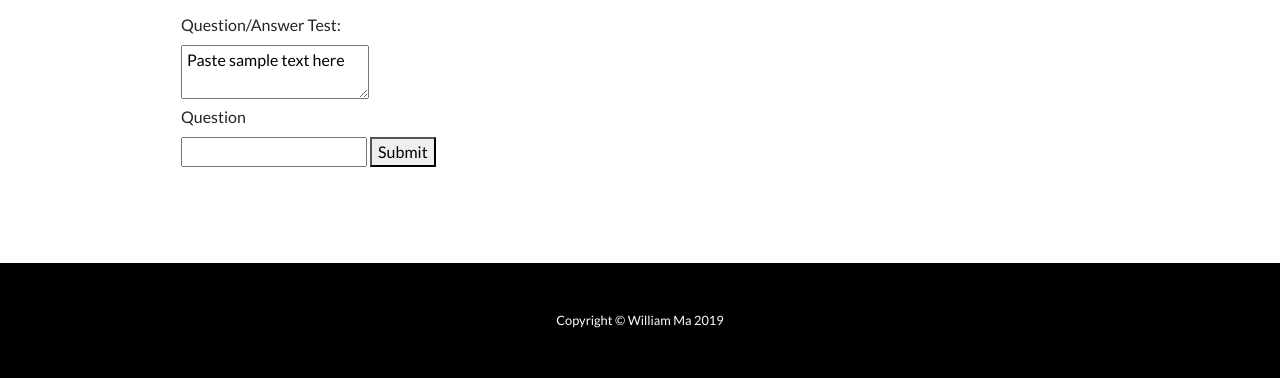
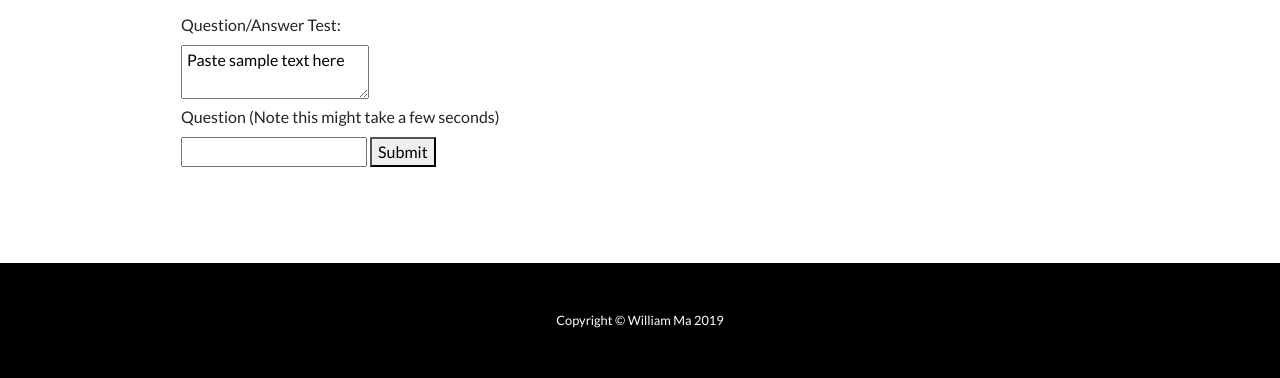
Before and after one commit to wmaucla/turbo-invention, a Flask app: page /qa_page in a window 1280 px wide. Shown: the part 1180-1558 px from the top of the page. Run offline with Flask 2, Linux system fonts and the light colour scheme; some libraries are stand-ins or nearby versions.

Commit message:
fix: minor typo and slightly more details

```diff
--- a/app.py
+++ b/app.py
@@ -7,7 +7,6 @@ app = Flask(__name__)
 @app.route('/qa')
 def qa():
     question, text = request.args.get("qaquestion"), request.args.get("qatext")
-    print(question_answer(question, text))
     return jsonify({'html': question_answer(question, text)})
 
 
--- a/templates/qa.html
+++ b/templates/qa.html
@@ -108,20 +108,11 @@
                   <div class="p-5">
                     <p> The following is a demo of Question Answer. It's powered by huggingface and pytorch, with the model being a finetuned ALBERT model. It hasn't been trained for too many epochs, but it should work for simple questions! </p>
                     <p> Try this out for a sample: text - "My name is William. I love making python projects. I'm a data scientist"; question - "what do I enjoy doing?" </p>
-                    <!--
-                    <form action="{{ url_for('qa') }}" id ="myform" method="post">
-                      <label for="qa_text">Text for Question Answer</label><br>
-                      <textarea id="qatext" name="qa_text"> Paste sample text here </textarea> </br>
-                       <label for="qa_question">Question</label><br>
-                      <input type="text" id="qaquestion" name="qa_question">
-                       <input type="submit" value="Submit"><br>
-                        </form>
-                    -->
                     <label for="qatext">Question/Answer Test: </label><br>
                     <textarea id="qatext" name="qa_text"> Paste sample text here </textarea> </br>
-                    <label for="qaquestion">Question</label><br>
+                    <label for="qaquestion">Question (Note this might take a few seconds)</label><br>
                     <input type='text' id='qaquestion'>
-                    <button type='button' id ='retrieve'>Submit</button>
+                    <button type='button' id ='retrieve'>Submit</button></br>
                     <div id='qaresult'></div>
                   </div>
                 </div>
```
